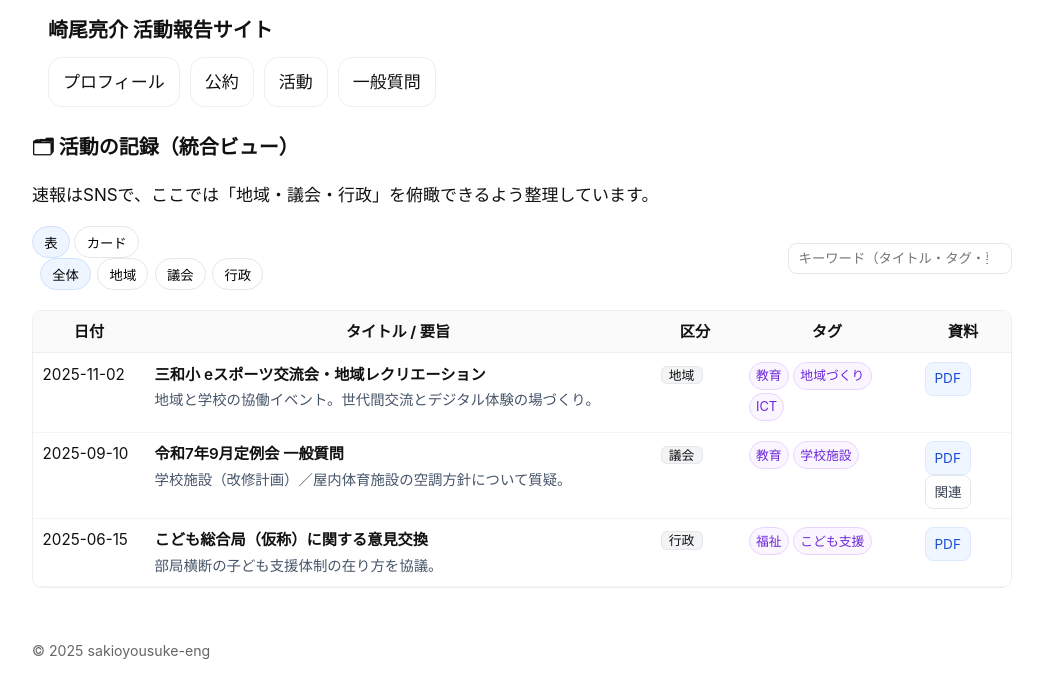
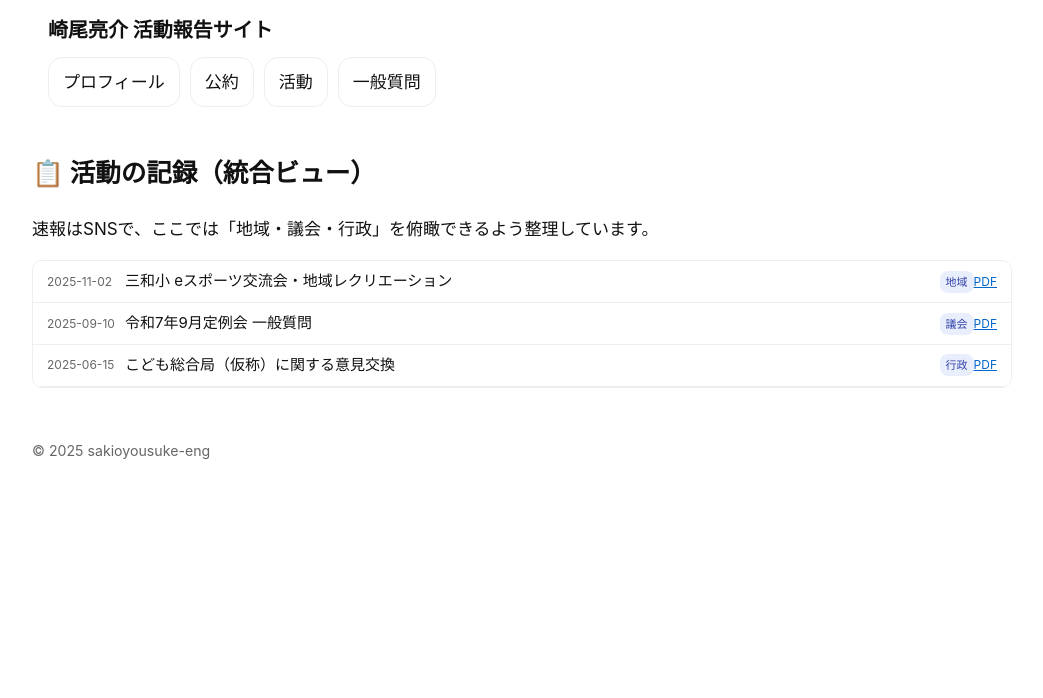
Before and after one commit to sakioryousuke-eng/activity-site, a Jekyll site: the page built from pages/activity.html, in a window 1280 px wide. Shown: the top 698 px of the page, without its empty margins (118-1161 px from the left). Built offline with Jekyll 4.4.1, drawn with Linux system fonts in a browser that asks for light colours.

Commit message:
Update activity.html

```diff
--- a/pages/activity.html
+++ b/pages/activity.html
@@ -1,173 +1,143 @@
 ---
 layout: default
-title: 地域活動・議員活動（統合ビュー）
+title: 活動の記録（統合ビュー）
+permalink: /pages/activity.html
 ---
 
-<h1>🗂 活動の記録（統合ビュー）</h1>
+<h2>📋 活動の記録（統合ビュー）</h2>
 <p>速報はSNSで、ここでは「地域・議会・行政」を俯瞰できるよう整理しています。</p>
 
-<div class="toolbar">
-  <div class="left">
-    <button class="viewbtn active" data-view="table">表</button>
-    <button class="viewbtn" data-view="cards">カード</button>
-    <div class="filters">
-      <button class="fbtn active" data-filter="all">全体</button>
-      <button class="fbtn" data-filter="地域">地域</button>
-      <button class="fbtn" data-filter="議会">議会</button>
-      <button class="fbtn" data-filter="行政">行政</button>
-    </div>
-  </div>
-  <div class="right">
-    <input id="kw" type="search" placeholder="キーワード（タイトル・タグ・要旨）">
-  </div>
-</div>
+<style>
+/* ==== 高密度モバイルビュー ==== */
+.activity-list {
+  border: 1px solid #eee;
+  border-radius: 10px;
+  overflow: hidden;
+  font-size: 14px;
+}
 
-<!-- === 表形式ビュー === -->
-<div id="view-table">
-  <div class="table-wrap">
-    <table class="dense">
-      <thead>
-        <tr>
-          <th style="width:7rem;">日付</th>
-          <th>タイトル / 要旨</th>
-          <th style="width:5.5rem;">区分</th>
-          <th style="width:11rem;">タグ</th>
-          <th style="width:6rem;">資料</th>
-        </tr>
-      </thead>
-      <tbody>
-      {% assign list = site.data.activity.items | sort: "date" | reverse %}
-      {% for a in list %}
-        <tr data-category="{{ a.category }}"
-            data-text="{{ a.title }} {{ a.summary }} {% for t in a.tag %}{{ t }} {% endfor %}">
-          <td><span class="date">{{ a.date }}</span></td>
-          <td>
-            <div class="ttl">{{ a.title }}</div>
-            {% if a.summary %}<div class="sum">{{ a.summary }}</div>{% endif %}
-          </td>
-          <td><span class="cat">{{ a.category }}</span></td>
-          <td class="tags">
-            {% for t in a.tag %}<span class="tag">{{ t }}</span>{% endfor %}
-          </td>
-          <td class="actions">
-            {% if a.pdf %}
-              <a href="{{ a.pdf | relative_url }}" data-modal="pdf" data-title="{{ a.title }}" class="btn">PDF</a>
-            {% endif %}
-            {% if a.link %}
-              <a href="{{ a.link | relative_url }}" class="btn ghost">関連</a>
-            {% endif %}
-          </td>
-        </tr>
-      {% endfor %}
-      </tbody>
-    </table>
-  </div>
-</div>
+.activity-list details {
+  border-bottom: 1px solid #eee;
+}
 
-<!-- === カードビュー === -->
-<div id="view-cards" style="display:none;">
-  <div class="grid">
-    {% for a in list %}
-    <article class="card"
-             data-category="{{ a.category }}"
-             data-text="{{ a.title }} {{ a.summary }} {% for t in a.tag %}{{ t }} {% endfor %}">
-      <div class="title">
-        {{ a.title }} <span class="chip cat">{{ a.category }}</span>
-      </div>
-      <p class="meta"><strong>日付:</strong> {{ a.date }}</p>
-      {% if a.summary %}<p class="desc">{{ a.summary }}</p>{% endif %}
-      {% if a.image %}
-        <img src="{{ a.image | relative_url }}" alt="{{ a.title }}" class="thumb">
-      {% endif %}
-      <div class="actions">
-        {% if a.pdf %}<a href="{{ a.pdf | relative_url }}" data-modal="pdf" data-title="{{ a.title }}" class="btn">📄 PDF</a>{% endif %}
-        {% if a.link %}<a href="{{ a.link | relative_url }}" class="btn ghost">↗ 関連</a>{% endif %}
-      </div>
-      {% if a.tag %}
-        <div class="tags">{% for t in a.tag %}<span class="tag">{{ t }}</span>{% endfor %}</div>
-      {% endif %}
-    </article>
-    {% endfor %}
-  </div>
-</div>
+.activity-list summary {
+  list-style: none;
+  display: flex;
+  justify-content: space-between;
+  align-items: center;
+  padding: 6px 10px;
+  cursor: pointer;
+  background: #fff;
+}
 
-<style>
-.toolbar{display:flex;justify-content:space-between;align-items:center;gap:.6rem;margin:.6rem 0 1.2rem;flex-wrap:wrap}
-.viewbtn{border:1px solid #e5e7eb;background:#fff;padding:.35rem .7rem;border-radius:999px;cursor:pointer}
-.viewbtn.active{background:#eef5ff;border-color:#cfe2ff}
-.filters{display:flex;gap:.4rem;flex-wrap:wrap;margin-left:.5rem}
-.fbtn{border:1px solid #e5e7eb;background:#fff;padding:.35rem .7rem;border-radius:999px;cursor:pointer}
-.fbtn.active{background:#eef5ff;border-color:#cfe2ff}
-#kw{padding:.42rem .6rem;border:1px solid #e5e7eb;border-radius:9px;min-width:14rem;max-width:60vw}
+.activity-list summary::-webkit-details-marker {
+  display: none;
+}
 
-/* 表形式 */
-.table-wrap{overflow:auto;border:1px solid #eee;border-radius:10px}
-table.dense{width:100%;border-collapse:collapse;font-size:.95rem}
-table.dense thead th{position:sticky;top:0;background:#fafafa;border-bottom:1px solid #eee;z-index:1}
-table.dense th,table.dense td{padding:.52rem .6rem;border-bottom:1px solid #f1f5f9;vertical-align:top}
-table.dense tbody tr:hover{background:#f7fbff}
-.date{white-space:nowrap}
-.ttl{font-weight:600;margin-bottom:.1rem}
-.sum{color:#475569;font-size:.9rem}
-.cat{font-size:.8rem;background:#f3f4f6;border:1px solid #e5e7eb;padding:.05rem .45rem;border-radius:6px}
-.tags .tag{display:inline-block;font-size:.8rem;padding:.1rem .4rem;border-radius:999px;background:#faf5ff;color:#6d28d9;border:1px solid #e9d5ff;margin-right:.25rem;margin-bottom:.2rem}
-.actions .btn{display:inline-block;font-size:.85rem;margin-right:.35rem;border:1px solid #dbeafe;background:#eff6ff;color:#1d4ed8;padding:.3rem .55rem;border-radius:8px;text-decoration:none}
-.actions .btn:hover{background:#dbeafe}
-.btn.ghost{background:#fff;border-color:#e5e7eb;color:#374151}
+.activity-list summary:hover {
+  background: #f9f9f9;
+}
 
-/* カード */
-.grid{display:grid;gap:1.2rem;grid-template-columns:1fr}
-@media(min-width:720px){.grid{grid-template-columns:1fr 1fr}}
-.card{border-radius:16px;padding:1.2rem;background:#fff;box-shadow:0 4px 10px rgba(0,0,0,.05);transition:transform .15s,box-shadow .15s}
-.card:hover{transform:translateY(-3px);box-shadow:0 6px 14px rgba(0,0,0,.1)}
-.title{font-weight:700;font-size:1.05rem;margin-bottom:.4rem;display:flex;align-items:center;gap:.4rem;flex-wrap:wrap}
-.chip.cat{font-size:.75rem;padding:.15rem .45rem;border-radius:999px;background:#f3f4f6;border:1px solid #e5e7eb}
-.meta{color:#4b5563;margin:.2rem 0 .4rem}
-.desc{margin-bottom:.5rem;color:#334155}
-.thumb{width:100%;border-radius:10px;margin:.5rem 0;display:block}
-.tags .tag{display:inline-block;font-size:.8rem;padding:.15rem .4rem;border-radius:999px;background:#faf5ff;color:#6d28d9;border:1px solid #e9d5ff;margin-right:.25rem}
-#view-cards{transition:opacity .25s ease}
+.activity-list .info {
+  display: flex;
+  align-items: center;
+  gap: 8px;
+  flex: 1;
+  min-width: 0;
+}
 
-/* スマホ最適化 */
-@media(max-width:720px){
-  table.dense{table-layout:fixed;font-size:.9rem}
-  table.dense th,table.dense td{padding:.25rem .4rem;line-height:1.25}
-  table.dense th:nth-child(4),table.dense td:nth-child(4){display:none}
-  .ttl{font-size:.92rem;line-height:1.3}
-  .sum{display:none}
+.activity-list .date {
+  flex-shrink: 0;
+  color: #666;
+  font-size: 12px;
+  width: 70px;
+}
+
+.activity-list .title {
+  flex: 1;
+  overflow: hidden;
+  white-space: nowrap;
+  text-overflow: ellipsis;
+}
+
+.activity-list .badge {
+  background: #e9eefc;
+  color: #3344aa;
+  font-size: 11px;
+  border-radius: 8px;
+  padding: 2px 6px;
+  flex-shrink: 0;
+}
+
+.activity-list .link {
+  flex-shrink: 0;
+  font-size: 12px;
+  color: #0066cc;
+  text-decoration: underline;
+}
+
+.activity-list .more {
+  background: #fafafa;
+  padding: 6px 12px 10px;
+  color: #333;
+  line-height: 1.5;
+  font-size: 13px;
+}
+
+.activity-list .more p {
+  margin: 0.3em 0;
+}
+
+@media (min-width: 768px) {
+  .activity-list { font-size: 15px; }
+  .activity-list summary { padding: 8px 14px; }
 }
 </style>
 
-<script>
-// === 表/カード切替 ===
-document.querySelectorAll('.viewbtn').forEach(b=>{
-  b.addEventListener('click',()=>{
-    document.querySelectorAll('.viewbtn').forEach(x=>x.classList.remove('active'));
-    b.classList.add('active');
-    const view=b.dataset.view;
-    document.getElementById('view-table').style.display=(view==='table')?'':'none';
-    document.getElementById('view-cards').style.display=(view==='cards')?'':'none';
-  });
-});
+<div class="activity-list">
 
-// === フィルタ & 検索 ===
-function applyFilter(){
-  const f=document.querySelector('.fbtn.active')?.dataset.filter||'all';
-  const kw=(document.getElementById('kw')?.value||'').toLowerCase();
-  const match=(el,cat,text)=>{
-    const okC=(f==='all'||cat===f);
-    const okK=(!kw||text.toLowerCase().includes(kw));
-    el.style.display=(okC&&okK)?'':'none';
-  };
-  document.querySelectorAll('tr[data-category]').forEach(r=>match(r,r.dataset.category,r.dataset.text));
-  document.querySelectorAll('.card[data-category]').forEach(c=>match(c,c.dataset.category,c.dataset.text));
-}
-document.querySelectorAll('.fbtn').forEach(b=>{
-  b.addEventListener('click',()=>{
-    document.querySelectorAll('.fbtn').forEach(x=>x.classList.remove('active'));
-    b.classList.add('active');applyFilter();
-  });
-});
-document.getElementById('kw')?.addEventListener('input',applyFilter);
-applyFilter();
-</script>
+  <details>
+    <summary>
+      <div class="info">
+        <span class="date">2025-11-02</span>
+        <span class="title">三和小 eスポーツ交流会・地域レクリエーション</span>
+        <span class="badge">地域</span>
+      </div>
+      <a class="link" href="#">PDF</a>
+    </summary>
+    <div class="more">
+      <p>三和小学校で開催された地域と連携したeスポーツ交流会。児童・保護者・地域団体が協力し、地域活性化の新たな形を模索した。</p>
+      <p>関連：景品提供、PA設営、地域壮年会による射的出店など。</p>
+    </div>
+  </details>
+
+  <details>
+    <summary>
+      <div class="info">
+        <span class="date">2025-09-10</span>
+        <span class="title">令和7年9月定例会 一般質問</span>
+        <span class="badge">議会</span>
+      </div>
+      <a class="link" href="#">PDF</a>
+    </summary>
+    <div class="more">
+      <p>教育環境・不登校支援・フリースクール助成に関する質問を実施。子ども総合支援の包括的体制について議論。</p>
+      <p>関連：質問要旨・答弁内容PDF</p>
+    </div>
+  </details>
+
+  <details>
+    <summary>
+      <div class="info">
+        <span class="date">2025-06-15</span>
+        <span class="title">こども総合局（仮称）に関する意見交換</span>
+        <span class="badge">行政</span>
+      </div>
+      <a class="link" href="#">PDF</a>
+    </summary>
+    <div class="more">
+      <p>市内関係者とともに、こども総合局設置構想の方向性を意見交換。福祉・教育・保健を横断する新たな支援体制について意見を共有。</p>
+    </div>
+  </details>
+
+</div>
```
